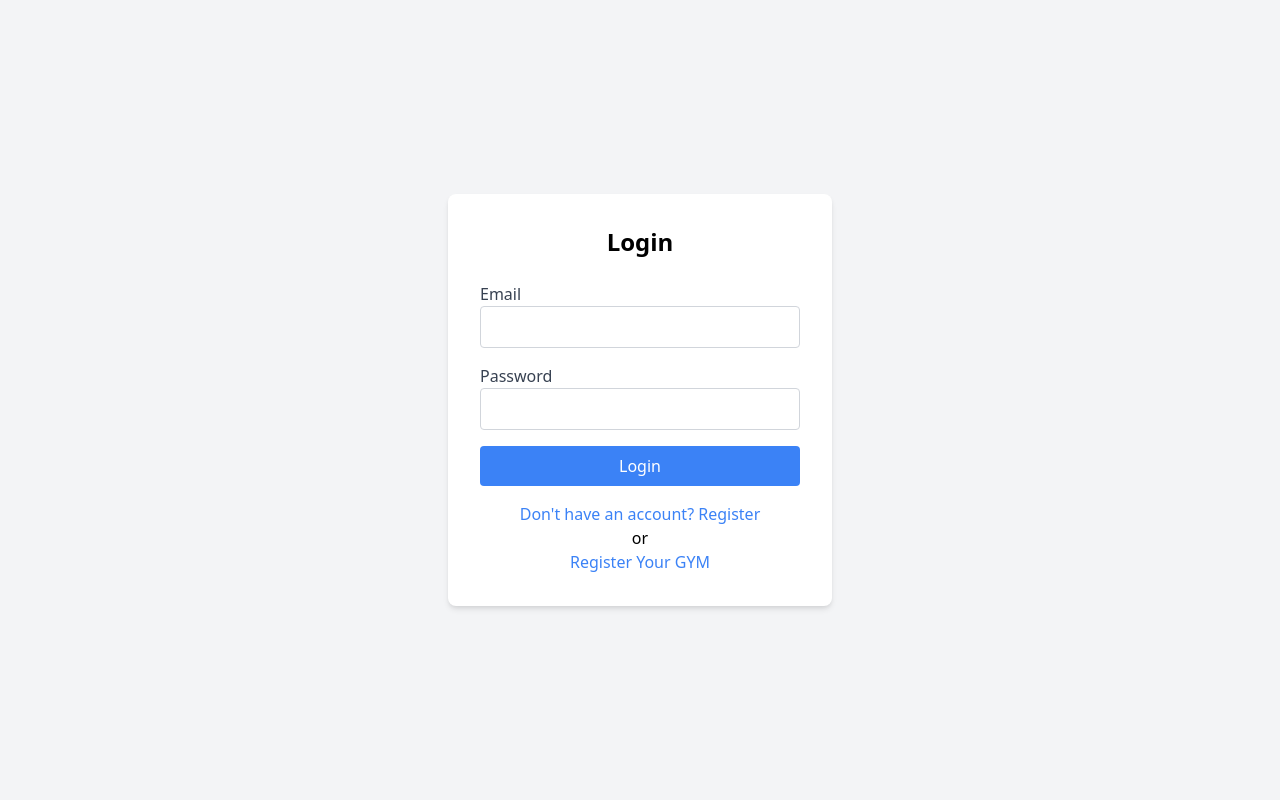
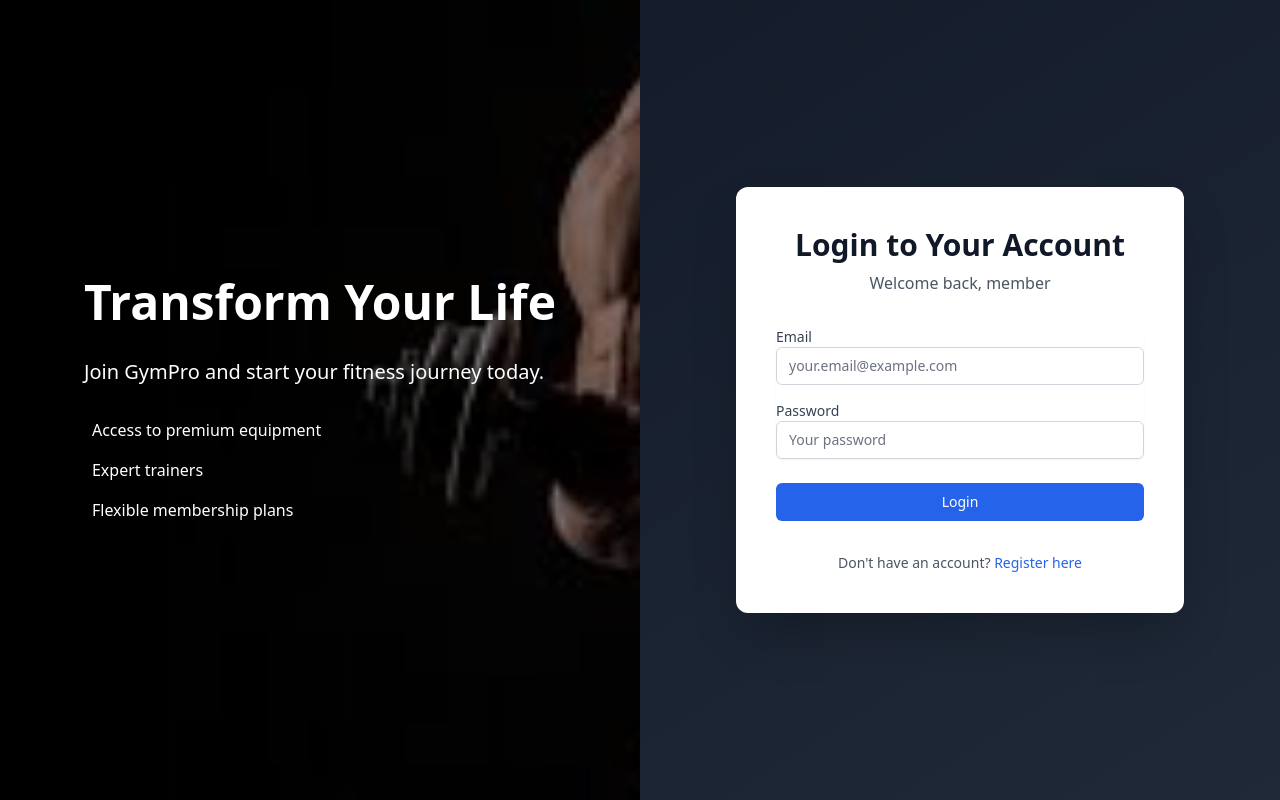
Before and after one commit to gaura2003/client-gym-site, a PHP site: page /login.php in a window 1280 px wide. Run offline with PHP 8.4, Linux system fonts and the light colour scheme.

Commit message:
contact us , about us page add and login and register page update ,

```diff
--- a/composer.json
+++ b/composer.json
@@ -1,5 +1,6 @@
 {
     "require": {
-        "razorpay/razorpay": "^2.9"
+        "razorpay/razorpay": "^2.9",
+        "phpmailer/phpmailer": "^6.9"
     }
 }
--- a/gyms.php
+++ b/gyms.php
@@ -47,8 +47,8 @@ $gyms = $stmt->fetchAll(PDO::FETCH_ASSOC);
 $cityStmt = $db->query("SELECT DISTINCT city FROM gyms WHERE status = 'active'");
 $cities = $cityStmt->fetchAll(PDO::FETCH_COLUMN);
 
+include 'includes/navbar.php';
 ?>
-<script src="https://cdn.tailwindcss.com"></script>
 <div class="container mx-auto px-4 py-8">
     <!-- Search and Filters -->
     <div class="mb-8 bg-white p-6 rounded-lg shadow">
--- a/login.php
+++ b/login.php
@@ -8,20 +8,27 @@ $conn = $db->getConnection();
 $auth = new Auth($conn);
 
 if ($_SERVER['REQUEST_METHOD'] === 'POST') {
-    $email = $_POST['email'] ?? '';
-    $password = $_POST['password'] ?? '';
+    try {
+        $email = $_POST['email'];
+        $password = $_POST['password'];
+
+        if (empty($email) || empty($password)) {
+            throw new Exception("All fields are required");
+        }
+
+        if (!filter_var($email, FILTER_VALIDATE_EMAIL)) {
+            throw new Exception("Invalid email format");
+        }
 
         if ($auth->login($email, $password)) {
-        $redirectPath = match($_SESSION['role']) {
-            'admin' => '/gym/admin/dashboard.php',
-            'gym_partner' => '/gym/gym/index.php',
-            'member' => '/gym/dashboard.php',
-            default => '/gym/index.php',
-        };
-        header("Location: " . $redirectPath);
+            $_SESSION['success'] = "Login successful!";
+            header("Location: dashboard.php"); // or any other page after login
             exit();
         } else {
-        $error = "Invalid credentials or account locked.";
+            throw new Exception("Invalid email or password.");
+        }
+    } catch (Exception $e) {
+        $error = $e->getMessage();
     }
 }
 ?>
@@ -34,28 +41,89 @@ if ($_SERVER['REQUEST_METHOD'] === 'POST') {
     <title>Login</title>
     <link href="https://cdn.jsdelivr.net/npm/tailwindcss@2.2.19/dist/tailwind.min.css" rel="stylesheet">
 </head>
-<body class="bg-gray-100 flex justify-center items-center min-h-screen">
-    <div class="bg-white p-8 rounded-lg shadow-md w-96">
-        <h2 class="text-2xl font-bold text-center">Login</h2>
+<body class="bg-gradient-to-br from-gray-900 to-gray-800 min-h-screen">
+    <div class="flex min-h-screen">
+        <!-- Left Side - Image and Motivation -->
+        <div class="hidden lg:flex lg:w-1/2 bg-cover bg-center"
+             style="background-image: url('assets/image/gymbg.jpg')">
+            <div class="w-full flex items-center justify-center bg-black bg-opacity-50">
+                <div class="px-12 text-white">
+                    <h1 class="text-5xl font-bold mb-8">Transform Your Life</h1>
+                    <p class="text-xl mb-8">Join GymPro and start your fitness journey today.</p>
+                    <ul class="space-y-4">
+                        <li class="flex items-center"><i class="fas fa-check-circle mr-2"></i> Access to premium equipment</li>
+                        <li class="flex items-center"><i class="fas fa-check-circle mr-2"></i> Expert trainers</li>
+                        <li class="flex items-center"><i class="fas fa-check-circle mr-2"></i> Flexible membership plans</li>
+                    </ul>
+                </div>
+            </div>
+        </div>
+
+        <!-- Right Side - Login Form -->
+        <div class="w-full lg:w-1/2 flex items-center justify-center p-8">
+            <div class="max-w-md w-full space-y-8 bg-white p-10 rounded-xl shadow-2xl">
+                <div>
+                    <h2 class="text-3xl font-bold text-center text-gray-900">Login to Your Account</h2>
+                    <p class="mt-2 text-center text-gray-600">Welcome back, member</p>
+                </div>
+
                 <?php if (isset($error)): ?>
-            <div class="text-red-500 text-center mt-4"><?php echo $error; ?></div>
+                    <div class="bg-red-100 border-l-4 border-red-500 text-red-700 p-4 mb-4">
+                        <?php echo $error; ?>
+                    </div>
                 <?php endif; ?>
-        <form action="login.php" method="POST" class="mt-6">
-            <div class="mb-4">
-                <label for="email" class="block text-gray-700">Email</label>
-                <input type="email" name="email" id="email" class="w-full p-2 border border-gray-300 rounded" required>
+
+                <form class="mt-8 space-y-6" action="login.php" method="POST" id="loginForm">
+                    <div class="rounded-md shadow-sm space-y-4">
+                        <div>
+                            <label class="block text-sm font-medium text-gray-700">Email</label>
+                            <input type="email" name="email" required
+                                   class="appearance-none rounded-md relative block w-full px-3 py-2 border border-gray-300 placeholder-gray-500 text-gray-900 focus:outline-none focus:ring-blue-500 focus:border-blue-500 focus:z-10 sm:text-sm"
+                                   placeholder="your.email@example.com">
                         </div>
-            <div class="mb-4">
-                <label for="password" class="block text-gray-700">Password</label>
-                <input type="password" name="password" id="password" class="w-full p-2 border border-gray-300 rounded" required>
+
+                        <div>
+                            <label class="block text-sm font-medium text-gray-700">Password</label>
+                            <input type="password" name="password" required
+                                   class="appearance-none rounded-md relative block w-full px-3 py-2 border border-gray-300 placeholder-gray-500 text-gray-900 focus:outline-none focus:ring-blue-500 focus:border-blue-500 focus:z-10 sm:text-sm"
+                                   placeholder="Your password">
                         </div>
-            <button type="submit" class="w-full py-2 bg-blue-500 text-white rounded hover:bg-blue-600">Login</button>
-            <div class="mt-4 text-center">
-                <a href="register.php" class="text-blue-500">Don't have an account? Register</a>
-                <div>or</div>
-                <a href="./gym/register.html" class="text-blue-500">Register Your GYM</a>
+                    </div>
+
+                    <div>
+                        <button type="submit"
+                                class="group relative w-full flex justify-center py-2 px-4 border border-transparent text-sm font-medium rounded-md text-white bg-blue-600 hover:bg-blue-700 focus:outline-none focus:ring-2 focus:ring-offset-2 focus:ring-blue-500">
+                            <span class="absolute left-0 inset-y-0 flex items-center pl-3">
+                                <i class="fas fa-sign-in-alt"></i>
+                            </span>
+                            Login
+                        </button>
                     </div>
                 </form>
+
+                <div class="text-center">
+                    <p class="text-sm text-gray-600">
+                        Don't have an account?
+                        <a href="register.php" class="font-medium text-blue-600 hover:text-blue-500">
+                            Register here
+                        </a>
+                    </p>
                 </div>
+            </div>
+        </div>
+    </div>
+
+    <script>
+    document.getElementById('loginForm').addEventListener('submit', function(e) {
+        const email = document.querySelector('input[name="email"]').value;
+        const password = document.querySelector('input[name="password"]').value;
+
+        if (!email || !password) {
+            e.preventDefault();
+            alert('Please fill out both fields');
+            return;
+        }
+    });
+    </script>
 </body>
 </html>
```
Also changed, not shown: about-us.php (added, +62 -0 lines), contact-form.php (added, +50 -0 lines), contact.php (added, +41 -0 lines), includes/navbar.php (+7 -0 lines), process_login.php (deleted, +0 -68 lines), register.php (+9 -2 lines), 1 other file. Lines whose indentation alone changed are shown as unchanged.
